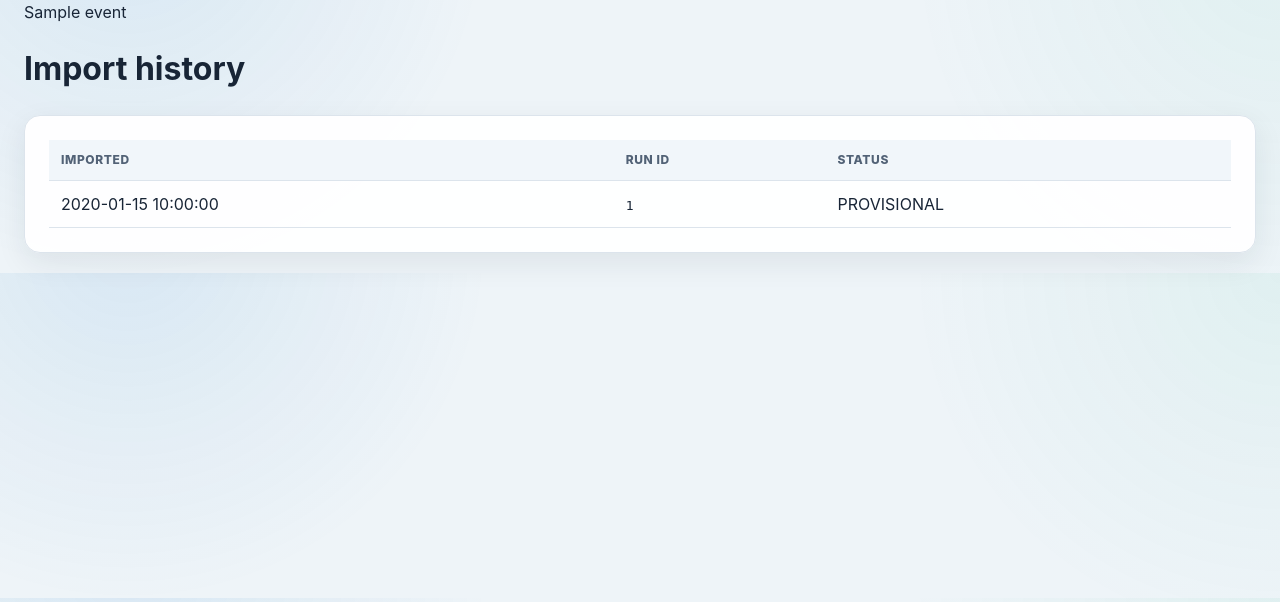
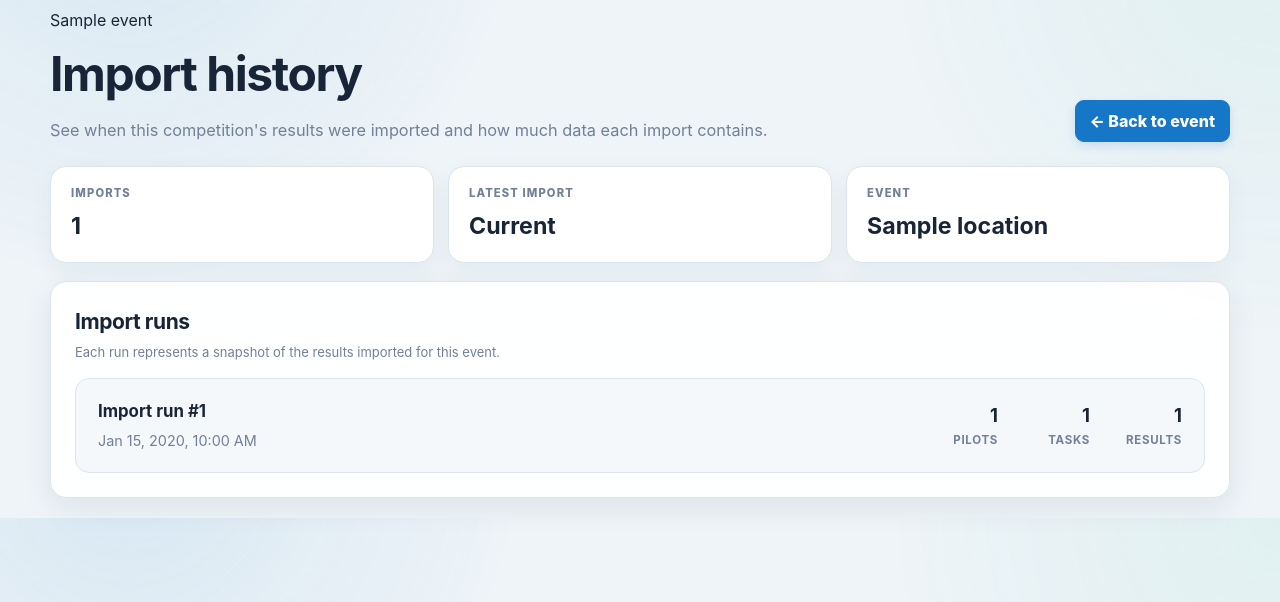
Before and after one commit to Jimmy-thom/balloon-competition-results, a Flask app: template templates/history.html in a window 1280 px wide. Shown: the part 52-654 px from the top of the page. Run offline with Flask 3, Linux system fonts and the light colour scheme; the template is opened without the code that fills it: most values are stand-ins (such as "Sample title", 1, 10 or a date in 2020).

Commit message:
Update history.html

```diff
--- a/templates/history.html
+++ b/templates/history.html
@@ -1 +1,113 @@
-{% extends 'base.html' %}{% block title %}Import history — {{event.title}}{% endblock %}{% block content %}<div class="eyebrow">{{event.title}}</div><h1>Import history</h1><div class="card"><table><thead><tr><th>Imported</th><th>Run ID</th><th>Status</th></tr></thead><tbody>{% for r in runs %}<tr><td>{{r.imported_at}}</td><td><code>{{r.id}}</code></td><td>{{r.status if r.status is defined else ''}}</td></tr>{% else %}<tr><td colspan="3">No import history.</td></tr>{% endfor %}</tbody></table></div>{% endblock %}
+{% extends 'base.html' %}
+{% block title %}{{event.title}} — History{% endblock %}
+
+{% block content %}
+<div class="history-page">
+  <div class="page-head">
+    <div>
+      <div class="eyebrow">{{event.title}}</div>
+      <h1>Import history</h1>
+      <p class="lead">See when this competition's results were imported and how much data each import contains.</p>
+    </div>
+    <a class="button" href="/event/{{event.id}}">← Back to event</a>
+  </div>
+
+  {% if runs %}
+  <div class="history-summary">
+    <div class="summary-card">
+      <span>IMPORTS</span>
+      <strong>{{runs|length}}</strong>
+    </div>
+    <div class="summary-card">
+      <span>LATEST IMPORT</span>
+      <strong>Current</strong>
+    </div>
+    <div class="summary-card">
+      <span>EVENT</span>
+      <strong>{{event.location}}</strong>
+    </div>
+  </div>
+
+  <section class="card">
+    <div class="section-head">
+      <div>
+        <h2>Import runs</h2>
+        <p class="muted">Each run represents a snapshot of the results imported for this event.</p>
+      </div>
+    </div>
+
+    <div class="history-list">
+      {% for run in runs %}
+      <article class="history-item{% if run.is_latest %} latest{% endif %}">
+        <div class="history-main">
+          <div class="history-title-row">
+            <h3>Import run #{{run.id}}</h3>
+            {% if run.is_latest %}<span class="status-badge latest-badge">LATEST</span>{% endif %}
+          </div>
+          <div class="import-date" data-date="{{run.imported_at}}">{{run.imported_at}}</div>
+        </div>
+
+        <div class="history-stats">
+          <div><strong>{{run.pilots_count}}</strong><span>Pilots</span></div>
+          <div><strong>{{run.tasks_count}}</strong><span>Tasks</span></div>
+          <div><strong>{{run.results_count}}</strong><span>Results</span></div>
+        </div>
+      </article>
+      {% endfor %}
+    </div>
+  </section>
+  {% else %}
+  <section class="card empty-state">
+    <div class="empty-icon">↻</div>
+    <h2>No import history yet</h2>
+    <p class="muted">There are no recorded result imports for this event.</p>
+    <a class="button primary" href="/event/{{event.id}}">Back to event</a>
+  </section>
+  {% endif %}
+</div>
+
+<style>
+.history-page{max-width:1180px;margin:0 auto}
+.page-head{display:flex;justify-content:space-between;align-items:end;gap:24px;margin:8px 0 24px}
+.page-head h1{margin:6px 0 8px;font-size:clamp(2rem,4vw,3rem);letter-spacing:-.03em}
+.lead{margin:0;color:var(--muted);font-size:1.02rem}
+.history-summary{display:grid;grid-template-columns:repeat(3,1fr);gap:14px;margin-bottom:18px}
+.summary-card{background:var(--panel);border:1px solid var(--line);border-radius:16px;padding:18px 20px;box-shadow:0 8px 24px rgba(20,50,80,.05)}
+.summary-card span{display:block;font-size:.7rem;font-weight:800;letter-spacing:.1em;color:var(--muted);margin-bottom:7px}
+.summary-card strong{font-size:1.45rem;color:var(--ink)}
+.history-list{display:grid;gap:12px}
+.history-item{display:flex;align-items:center;justify-content:space-between;gap:24px;padding:20px 22px;border:1px solid var(--line);border-radius:14px;background:var(--soft)}
+.history-item.latest{background:var(--accent-light);border-color:#a9d7f5}
+.history-title-row{display:flex;align-items:center;gap:10px;flex-wrap:wrap}
+.history-title-row h3{margin:0;font-size:1.05rem}
+.import-date{margin-top:6px;color:var(--muted);font-size:.9rem}
+.history-stats{display:flex;gap:28px;flex-shrink:0}
+.history-stats div{text-align:right;min-width:64px}
+.history-stats strong{display:block;font-size:1.15rem;color:var(--ink)}
+.history-stats span{display:block;color:var(--muted);font-size:.72rem;font-weight:700;text-transform:uppercase;letter-spacing:.06em;margin-top:2px}
+.status-badge{display:inline-flex;align-items:center;border-radius:999px;padding:4px 8px;font-size:.68rem;font-weight:800;letter-spacing:.06em}
+.latest-badge{background:#d9f3e8;color:var(--success)}
+.empty-state{text-align:center;padding:54px 24px}
+.empty-icon{font-size:2rem;margin-bottom:8px;color:var(--accent)}
+.empty-state h2{margin:0 0 8px}
+.empty-state p{margin:0 0 20px}
+@media(max-width:700px){
+  .page-head{align-items:flex-start;flex-direction:column}
+  .history-summary{grid-template-columns:1fr}
+  .history-item{align-items:flex-start;flex-direction:column}
+  .history-stats{width:100%;justify-content:space-between;gap:10px}
+  .history-stats div{text-align:left}
+}
+</style>
+
+<script>
+document.querySelectorAll('.import-date').forEach(el=>{
+  const raw=el.dataset.date;
+  if(!raw)return;
+  const d=new Date(raw);
+  if(!Number.isNaN(d.getTime())){
+    el.textContent=d.toLocaleString(undefined,{year:'numeric',month:'short',day:'numeric',hour:'2-digit',minute:'2-digit'});
+  }
+});
+</script>
+{% endblock %}
```
